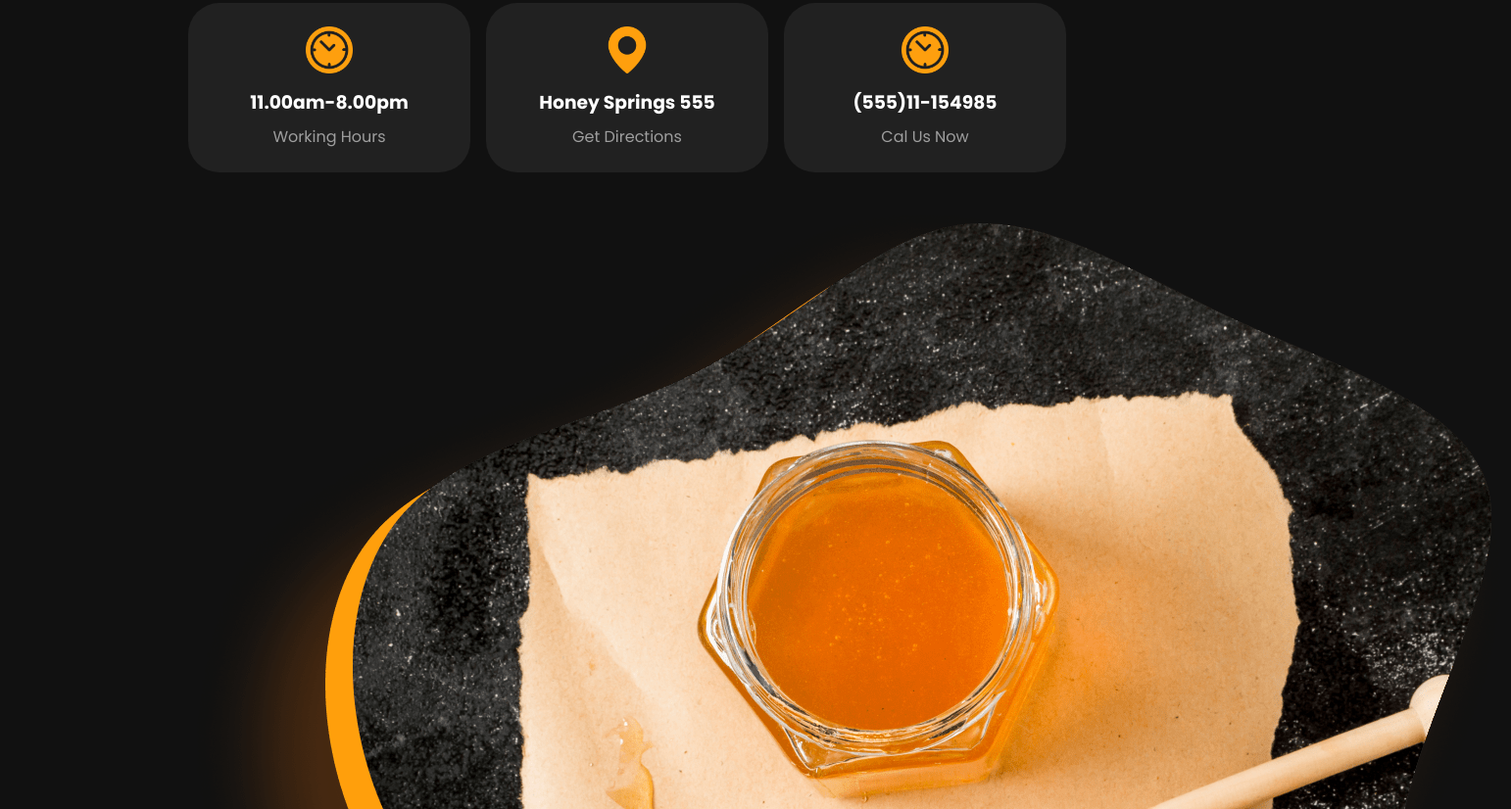
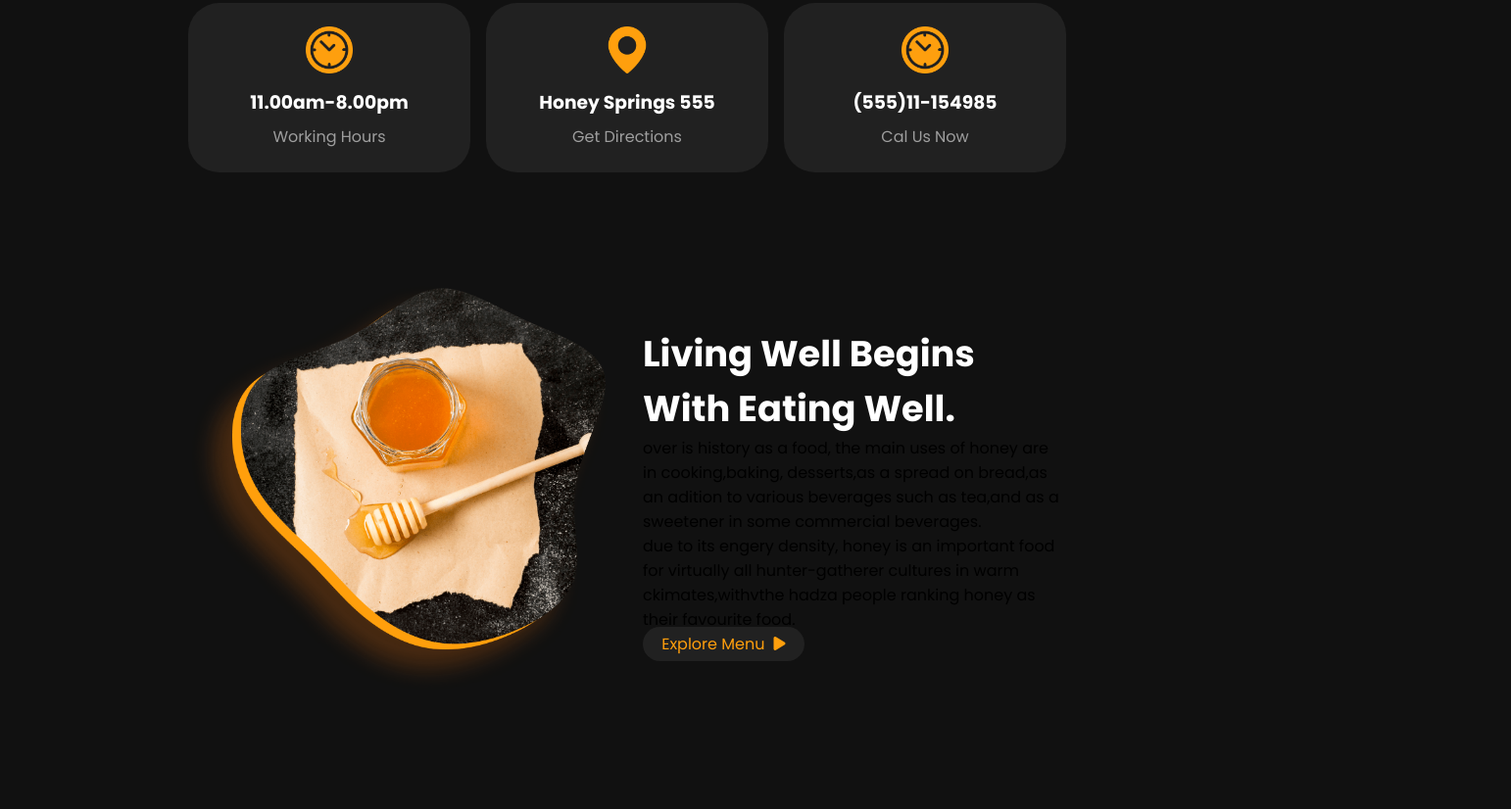
Before and after one commit to kamalkant143/Honey-website, a plain HTML site: page index.html in a window 1280 px wide. Shown: the part 630-1456 px from the top of the page at 98% size, 1542 px wide, since content can reach past the window. After the commit the page ends 1393 px from the top, so only its background shows below. Drawn offline with Linux system fonts and the light colour scheme.

Commit message:
about section

```diff
--- a/index.html
+++ b/index.html
@@ -72,7 +72,7 @@
           </div>
     </section>
 
-    <section id="about" class="section-p1">
+    <section id="about" class="section-p1 section-m1">
             <div class="about-left">
               <img src="img/about.png" alt="">
             </div>
@@ -80,6 +80,8 @@
               <h2>living well begins <br> with eating well.</h2>
               <p>over is history as a food, the main uses of honey are in cooking,baking, desserts,as a spread on bread,as an adition to various beverages such as tea,and as a sweetener in some commercial beverages.</p>
               <p>due to its engery density, honey is an important food for virtually all hunter-gatherer cultures in warm ckimates,withvthe hadza people ranking honey as their favourite food.</p>
+              <a href="#" class="btn"> explore menu <i class="fa-solid fa-play"></i></a>
+
             </div>
     </section>
 
--- a/stylie.css
+++ b/stylie.css
@@ -13,7 +13,7 @@
     --bg-color:#111111;
 
     --big-font:3.5rem;
-    --h2-font:2.6rem;
+    --h2-font:2.3rem;
     --p-font:1.1rem;
 }
 
@@ -179,7 +179,7 @@ li{
     width: 100%;
 }
 
-/* == about us== */
+/* == customer== */
 
 #customer {
     display: grid;
@@ -207,3 +207,29 @@ li{
     color: var(--second-color);
     text-transform: capitalize;
 }
+
+/* == about us == */
+#about{
+    display: flex;
+    justify-content: space-between;
+    align-items: center;
+}
+
+#about .about-left{
+    width: 50%;
+}
+
+#about .about-left img{
+    width: 100%;
+}
+
+#about .about-right{
+    width: 50%;
+    padding-left: 2rem;
+}
+
+#about .about-right h2{
+    font-size: var(--h2-font);
+    color: var(--text-color);
+    text-transform: capitalize;
+}
```
